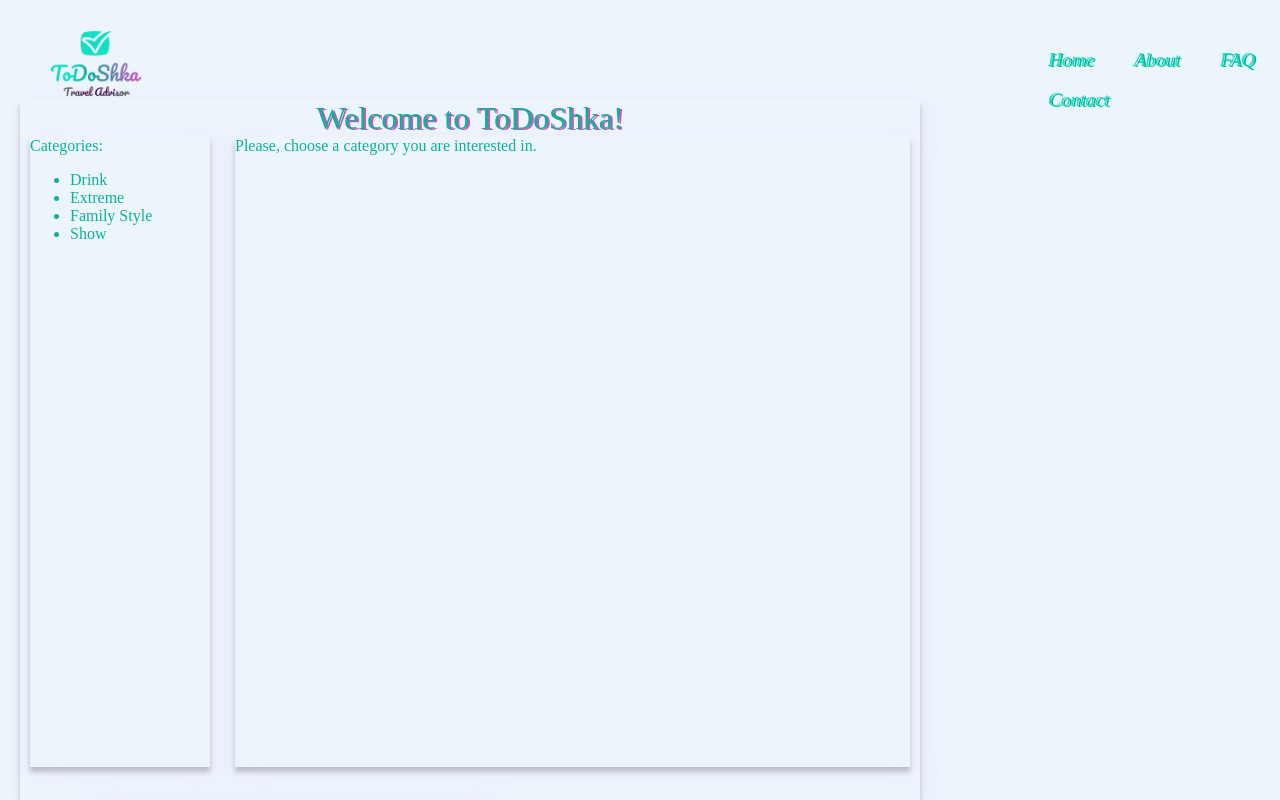
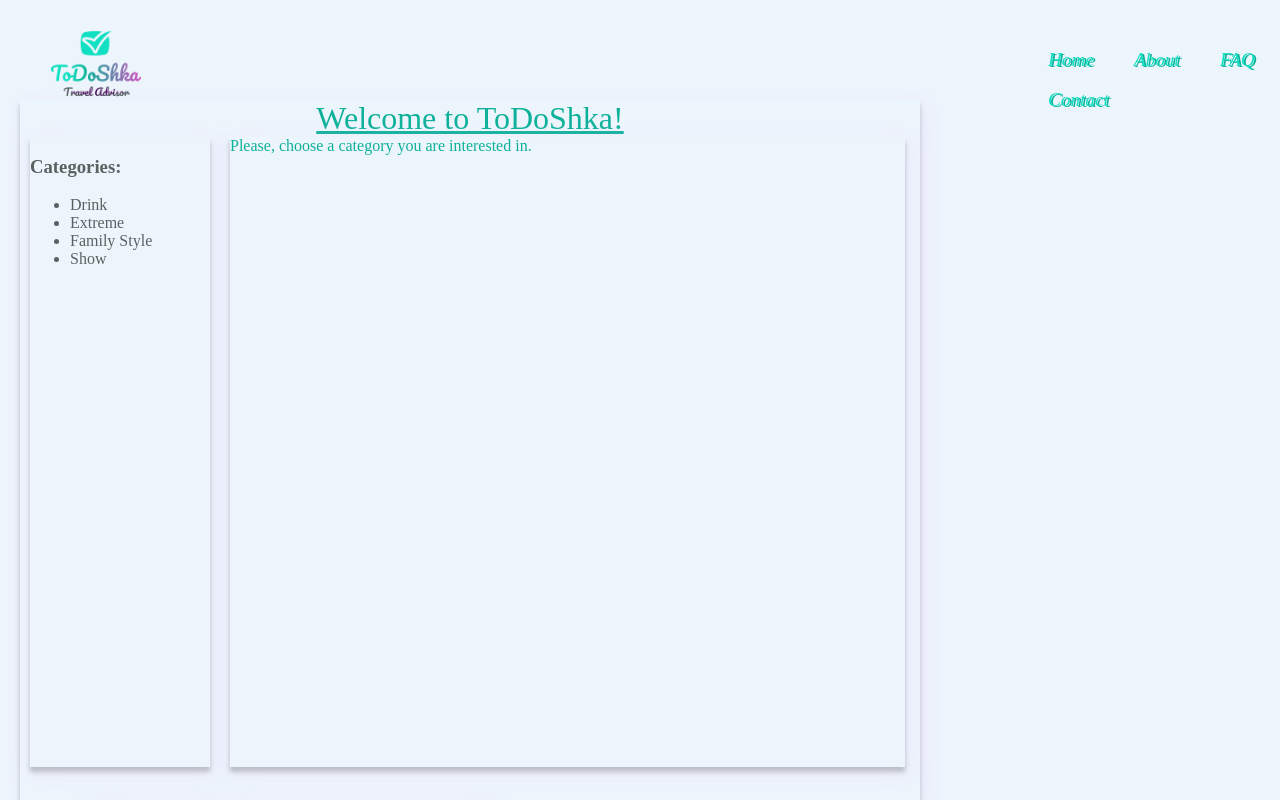
Before and after one commit to NataliyaZhuravleva/ToDoShka, a React (Create React App) app: page / in a window 1280 px wide. Shown: the top 800 px of the page. Built offline with nearby package versions, Linux system fonts and the light colour scheme; grey boxes are pictures that could not be loaded.

Commit message:
Styling categories

```diff
--- a/src/components/categories/Categories.js
+++ b/src/components/categories/Categories.js
@@ -28,7 +28,7 @@ function Categories(props) {
       </section> */}
       <section className="userContainer">
         <section className="categories">
-          Categories:
+          <h1>Categories:</h1>
               <div className='categoriesLinks'>
             <ul id="categoriesList">
               {categories.map((category, index) =>
--- a/src/components/categories/categories.css
+++ b/src/components/categories/categories.css
@@ -1,14 +1,15 @@
 .welcomeText{
-  color: rgb(13,177,153);
+  color: rgb(13, 177, 153);
+  text-decoration: underline;
   text-align: center;
   font-size: xx-large;
   font-family: 'Pacifico';
-  text-shadow: 2px 1px rgb(211, 79, 193);
+  /* text-shadow: 2px 1px rgb(211, 79, 193); */
 }
 
 
 .userContainer{
-  color: rgb(13,177,153);
+  color: rgb(106, 131, 127);
   /* border: 1px rgb(0, 0, 0) solid;  */
   height: 700px;
   display: flex;
@@ -16,7 +17,7 @@
 
 }
 .categories{
-  color:rgb(13,177,153);
+  color:rgb(90, 97, 96);
   /* border: 1px rgb(150, 28, 28) solid;  */
   width: 20%;
   height: 630px;
@@ -28,9 +29,14 @@
   /* border: 1px rgb(55, 187, 38) solid;  */
   width: 75%;
   /* float: left; */
+  color:rgb(90, 97, 96);
   height: 630px;
-  margin-left: 25px;
+  margin-left: 20px;
   font-weight: lighter;
   box-shadow: 5px 5px 20px 5px rgba(230, 203, 248, 0.2), 0 5px 5px 0 rgba(1, 1, 1, 0.24);
   overflow:auto;
 }
+
+#categoriesList{
+  font-family: 'Montserrat';
+}
```
